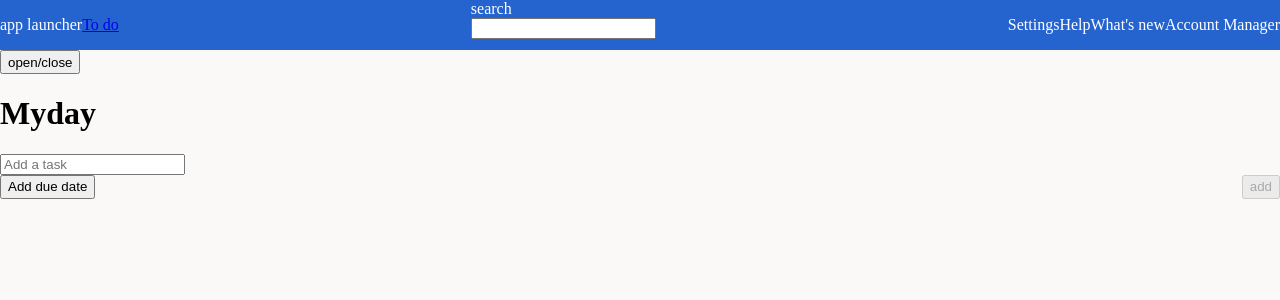
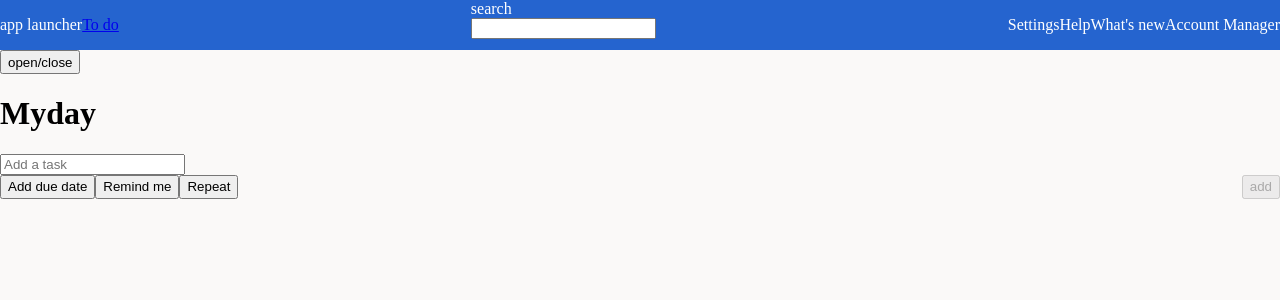
Before and after one commit to JXUHO/microsoft-todo-react, a React (Create React App) app: page /today in a window 1280 px wide. Shown: the top 300 px of the page. Built offline with nearby package versions, Linux system fonts and the light colour scheme.

Commit message:
Fix: Popover event propagation issue solved

```diff
--- a/src/components/addtask/AddTask.js
+++ b/src/components/addtask/AddTask.js
@@ -54,8 +54,8 @@ const AddTask = (props) => {
       <div className={classes.taskBar}>
         <div className={classes.taskButtons}>
           <TaskButton event={"dueDate"} />
-          {/* <TaskButton event={"remind"} />
-          <TaskButton event={"repeat"} /> */}
+          <TaskButton event={"remind"} />
+          <TaskButton event={"repeat"} />
         </div>
         <button disabled={!taskInput.task} onClick={addTaskHandler}>
           add
--- a/src/components/addtask/TaskButton.js
+++ b/src/components/addtask/TaskButton.js
@@ -1,10 +1,10 @@
-import { useState, useCallback } from "react";
-import Popover from "./Popover"
+import { useState } from "react";
+import Popover from "./Popover";
 
 const TaskButton = (props) => {
-  console.log("taskbutton")
+
   const [isFocused, setIsFocused] = useState(false);
-  const [isPopoverShown, setIsPopoverShown] = useState(false)
+  const [isPopoverShown, setIsPopoverShown] = useState(false);
 
   const mouseOverHandler = () => {
     setIsFocused(true);
@@ -23,14 +23,14 @@ const TaskButton = (props) => {
     event = "Repeat";
   }
 
-  const popoverOpenHandler = () => {
-    setIsPopoverShown(true)
-  }
+  const popoverOpenHandler = (event) => {
+    event.stopPropagation()
+    setIsPopoverShown(true);
+  };
 
   const popoverCloseHandler = () => {
-    setIsPopoverShown(false)
-  }
-
+    setIsPopoverShown(false);
+  };
 
   return (
     <div>
@@ -42,7 +42,11 @@ const TaskButton = (props) => {
         {event}
       </button>
       {isFocused && <p>{event}</p>}
-      {isPopoverShown && <Popover onClose={popoverCloseHandler}>hello</Popover>}
+      {isPopoverShown && (
+        <Popover isOpen={isPopoverShown} onClose={popoverCloseHandler}>
+          hello
+        </Popover>
+      )}
     </div>
   );
 };
@@ -50,6 +54,7 @@ const TaskButton = (props) => {
 export default TaskButton;
 
 /**
- * 1. button 누르면 isPopoverShown true -> Popover render
+
+ *
  *
  */
```
Also changed, not shown: src/components/addtask/Popover.js (+2 -5 lines).
